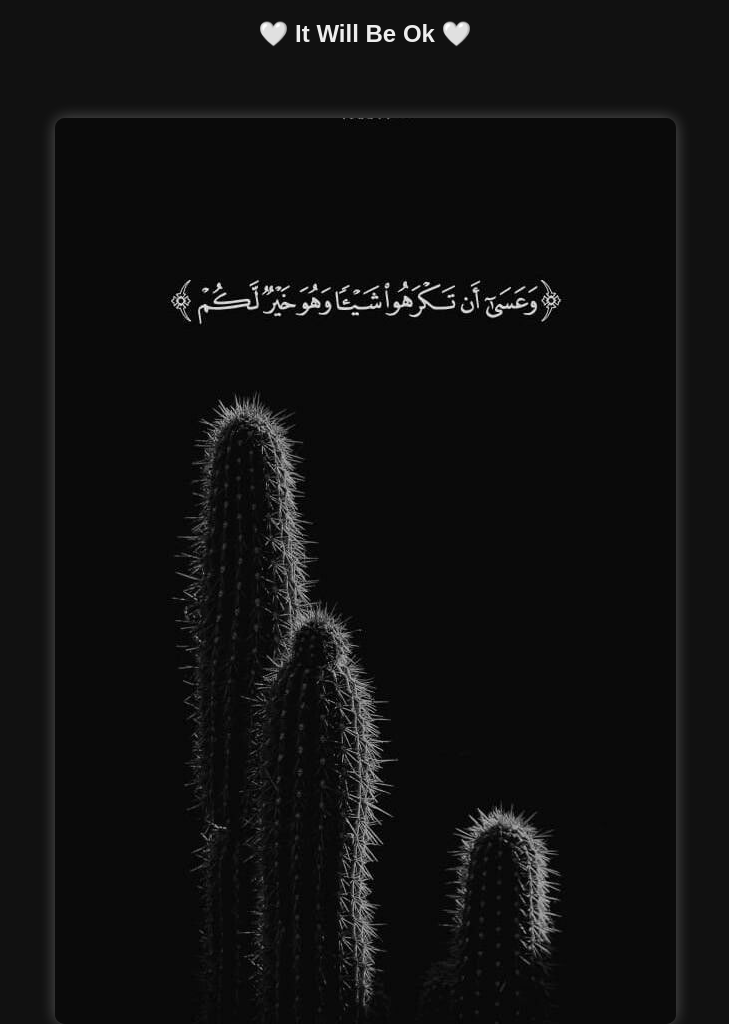
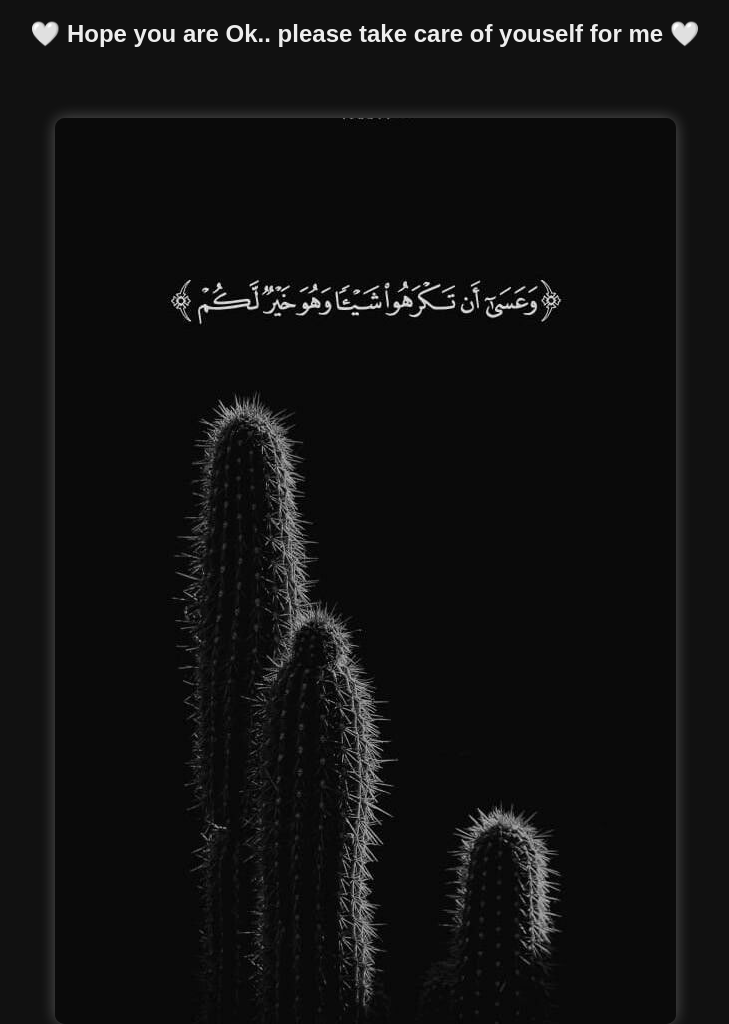
Before and after one commit to Hope33-tech/IP-Logger-Demo, a website: page index.html in a window 1280 px wide. Shown: the top 1024 px of the page, without its empty margins (275-1004 px from the left). Drawn offline with Linux system fonts and the light colour scheme; no server answers.

Commit message:
Update index.html

```diff
--- a/index.html
+++ b/index.html
@@ -2,14 +2,14 @@
 <html lang="en">
 <head>
   <meta charset="UTF-8">
-  <title>Welcome</title>
+  <title>Watten</title>
   <style>
     body { background: #111; color: #eee; text-align: center; font-family: Arial, sans-serif; }
     img { margin-top: 50px; max-width: 90%; border-radius: 10px; box-shadow: 0 0 15px rgba(255,255,255,0.3); }
   </style>
 </head>
 <body>
-  <h2>🤍 It Will Be Ok 🤍</h2>
+  <h2>🤍 Hope you are Ok.. please take care of youself for me 🤍</h2>
   <img src="/Hope.jpeg" alt="Hope">
 
   <script>
```
